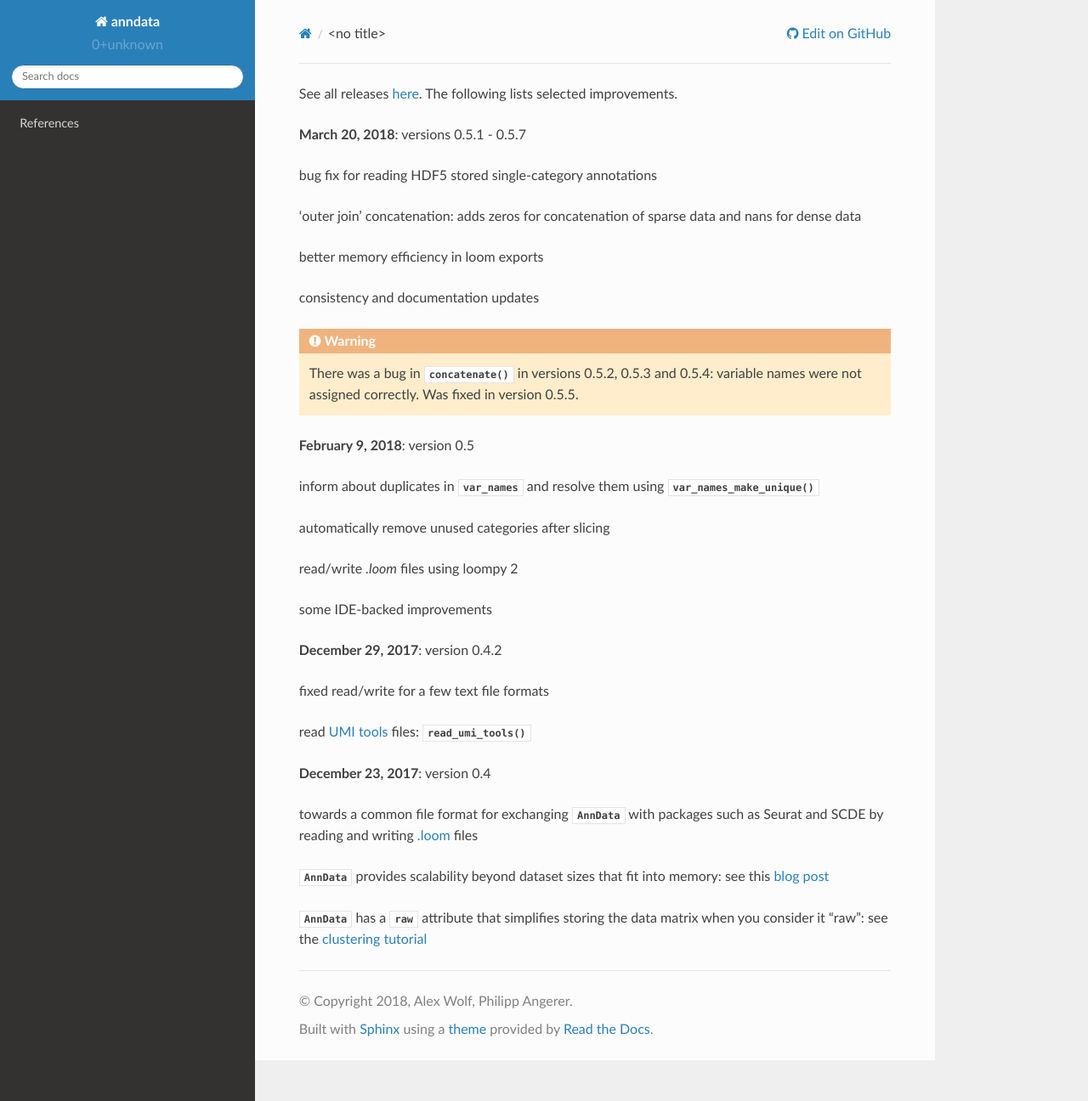
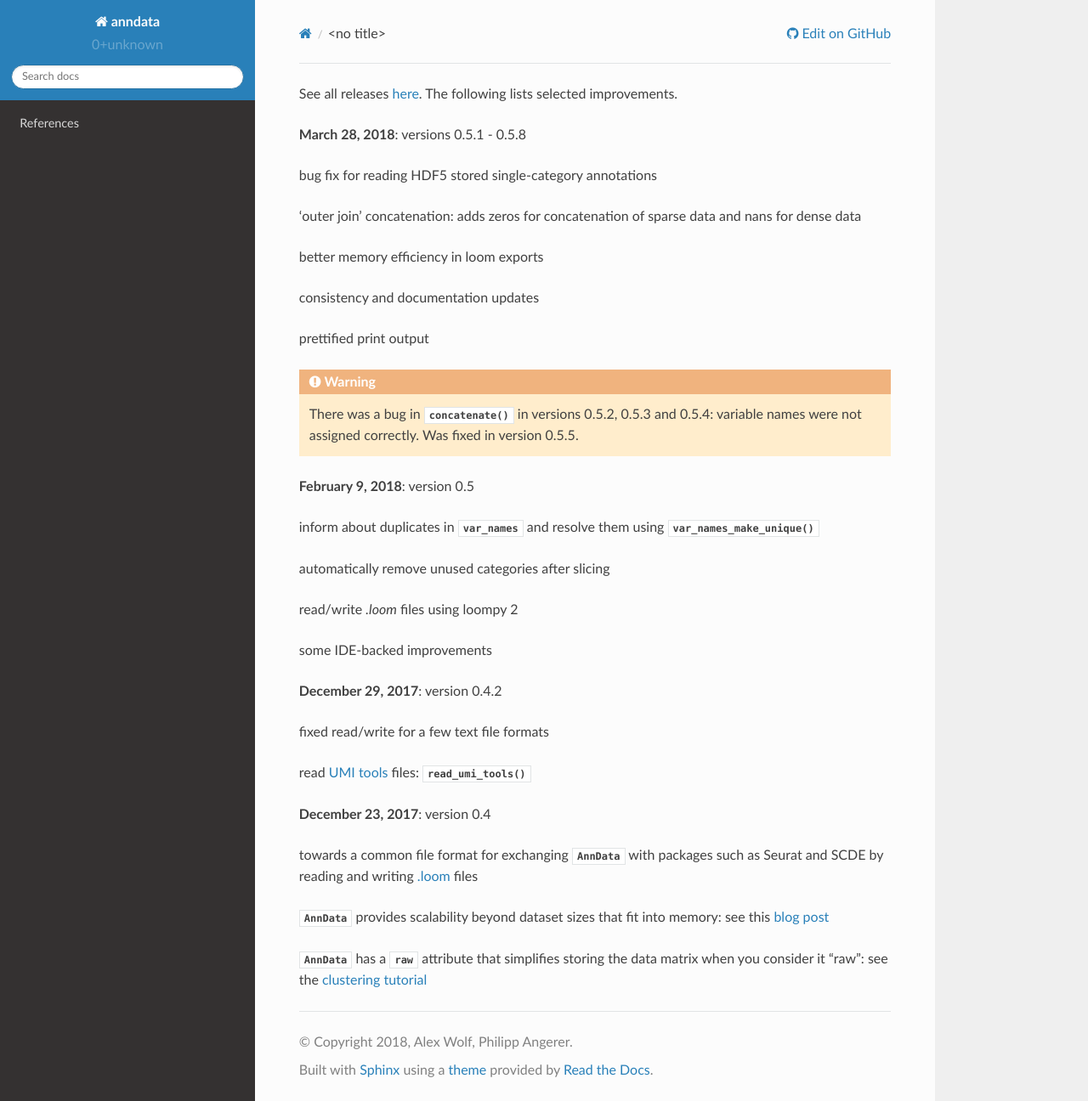
Before and after one commit to scverse/anndata, a Sphinx documentation site: the page built from docs/release_notes.rst, in a window 1280 px wide and 1296 px high. Shown: the whole window at 85% size. Built offline with Sphinx 7.4.7 and the Read the Docs theme 2.0.0, drawn with Linux system fonts in a browser that asks for light colours.

Commit message:
version 0.5.8

```diff
--- a/docs/release_notes.rst
+++ b/docs/release_notes.rst
@@ -1,12 +1,13 @@
 See all releases `here <https://github.com/theislab/anndata/releases>`_. The following lists selected improvements.
 
 
-**March 20, 2018**: versions 0.5.1 - 0.5.7
+**March 28, 2018**: versions 0.5.1 - 0.5.8
 
 1. bug fix for reading HDF5 stored single-category annotations
 2. 'outer join' concatenation: adds zeros for concatenation of sparse data and nans for dense data
 3. better memory efficiency in loom exports
 4. consistency and documentation updates
+5. prettified print output
 
 .. warning::
 
```
